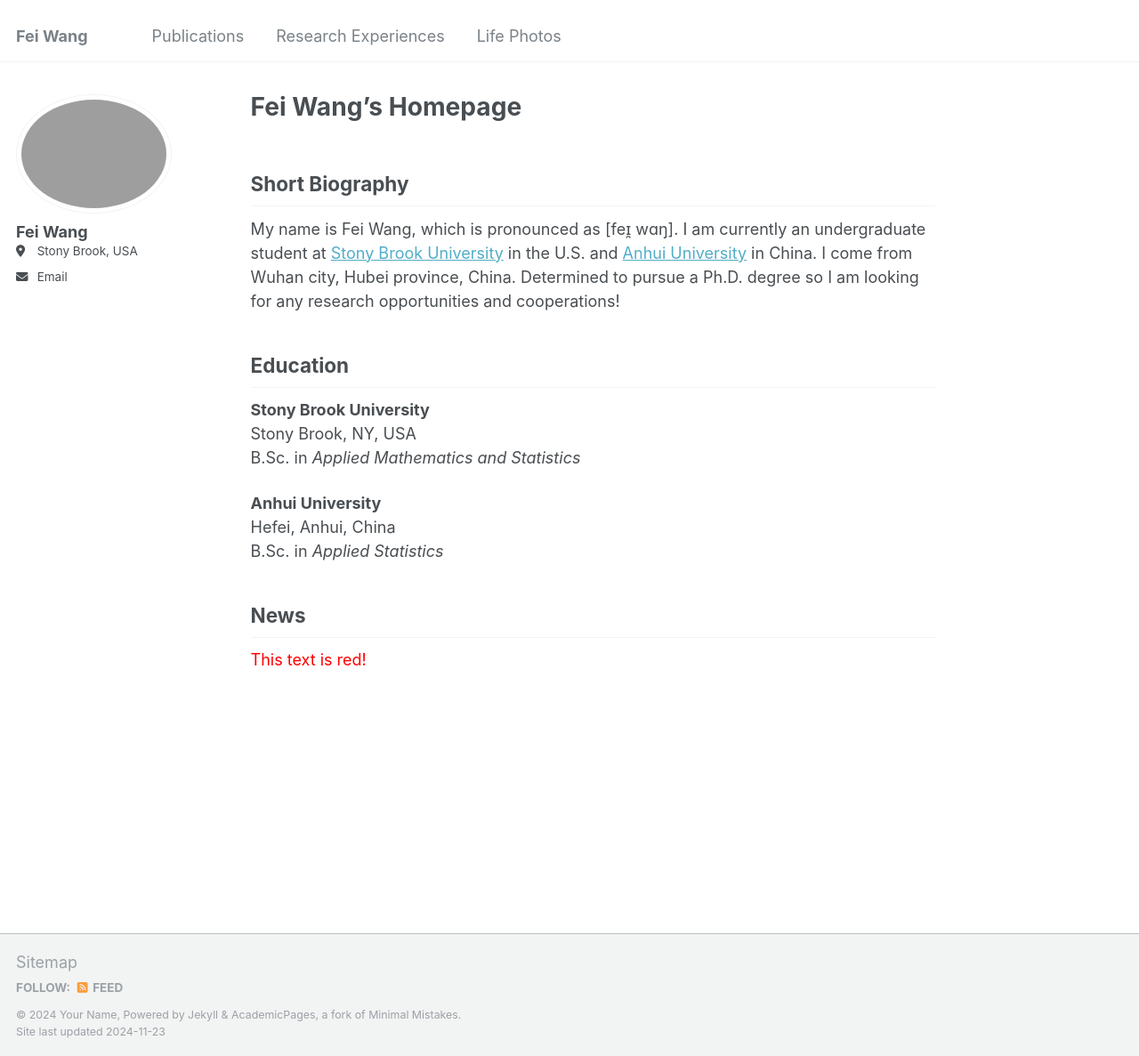
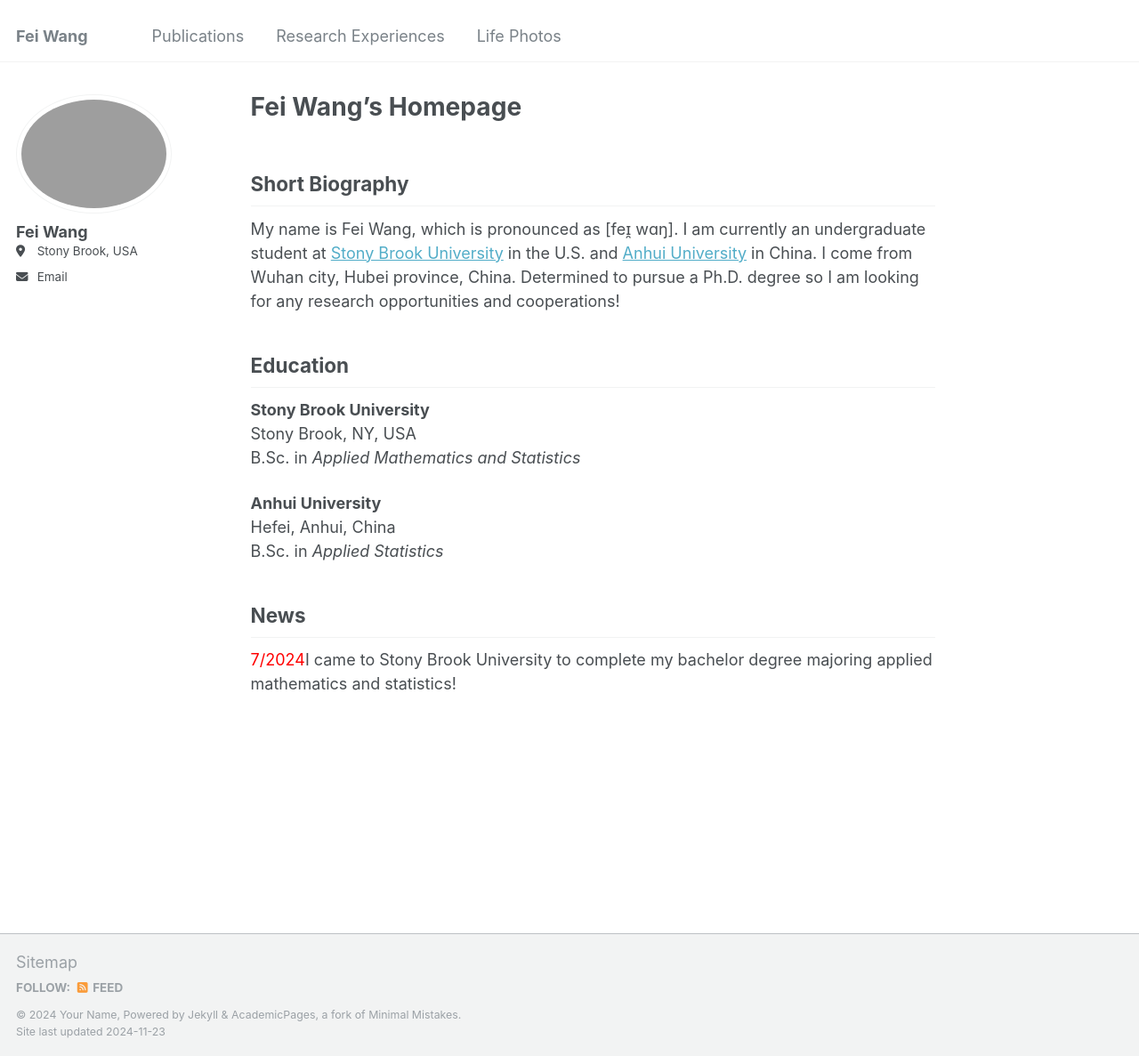
Before and after one commit to feiwang2004/feiwang2004.github.io, a Jekyll site: the page built from _pages/about.md, in a window 1280 px wide and 1187 px high. Shown: the whole window at 89% size. Built offline with Jekyll 4.4.1, drawn with Linux system fonts in a browser that asks for light colours.

Commit message:
Update about.md

```diff
--- a/_pages/about.md
+++ b/_pages/about.md
@@ -18,4 +18,4 @@ B.Sc. in *Applied Mathematics and Statistics*
 Hefei, Anhui, China<br>
 B.Sc. in *Applied Statistics*
 ## News
-<span style="color: red;">This text is red!</span>
+<span style="color: red;">7/2024</span>I came to Stony Brook University to complete my bachelor degree majoring applied mathematics and statistics!
```
